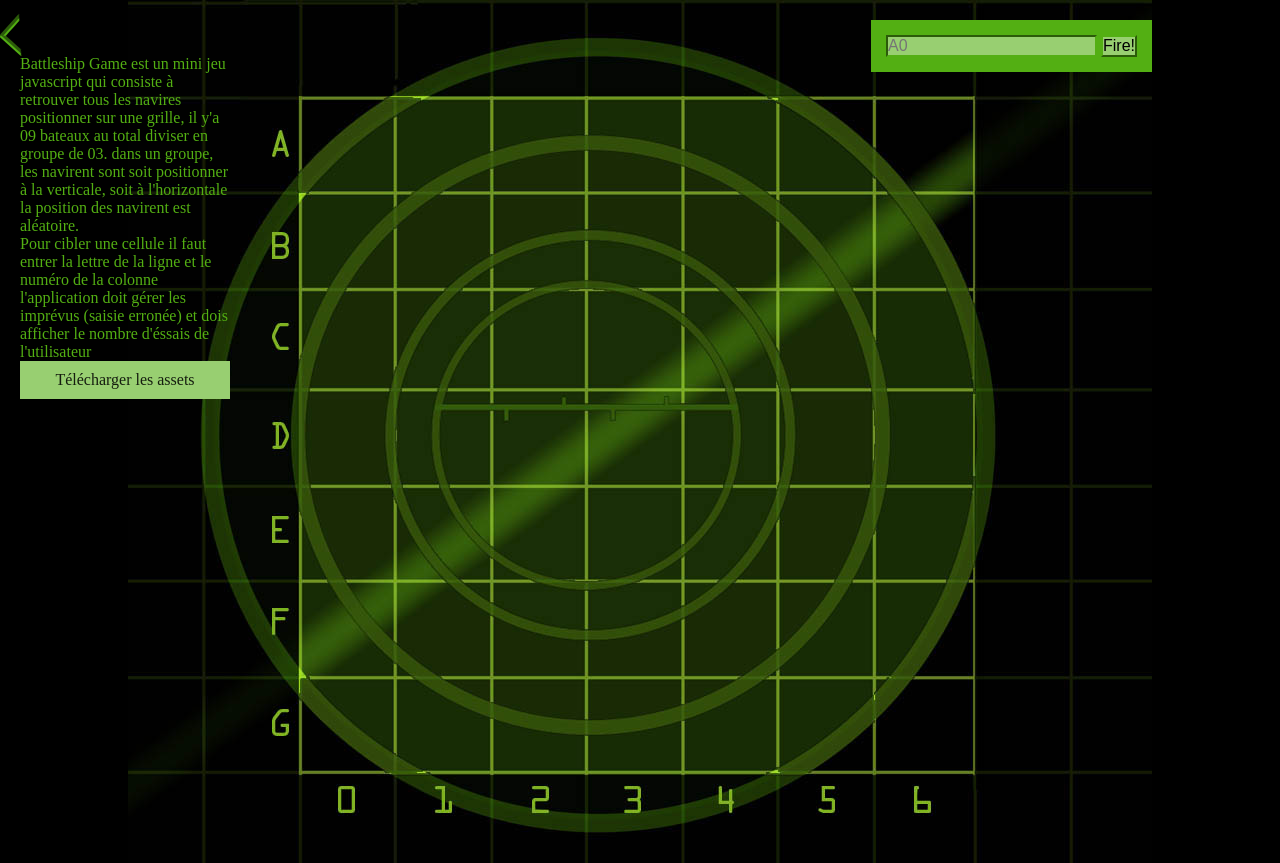
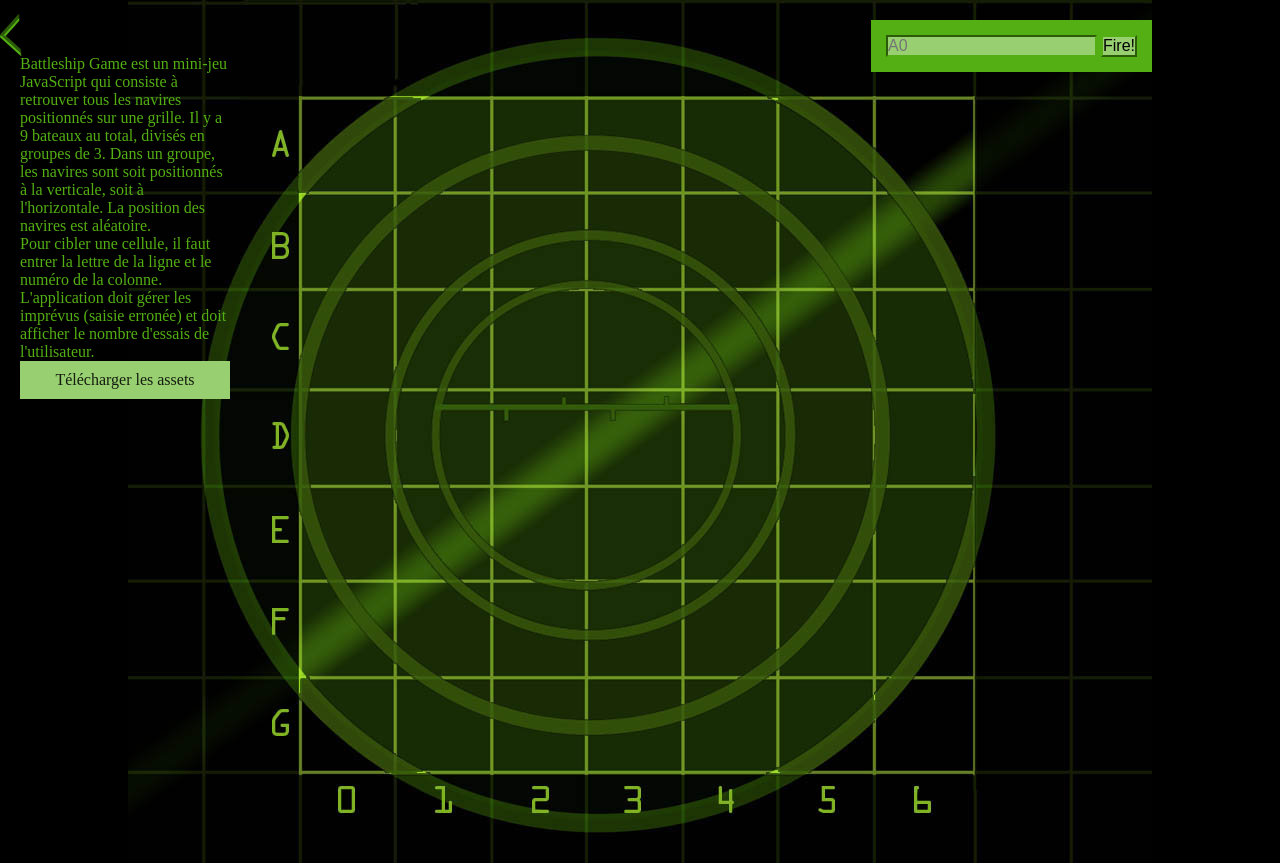
Before and after one commit to AlbertK-Dev/battleship-game-js-demo-by-anaykulkami, a plain HTML site: page index.html in a window 1280 px wide. Drawn offline with Linux system fonts and the light colour scheme.

Commit message:
docs(info): best french

```diff
--- a/index.html
+++ b/index.html
@@ -14,14 +14,8 @@
     </div>
         <div id="info" class="active">
 
-                <p>Battleship Game est un mini jeu javascript qui consiste à retrouver tous les navires
-                positionner sur une grille, il y'a 09 bateaux au total diviser en groupe de 03. dans un groupe,
-                les navirent sont soit positionner à la verticale, soit à l'horizontale
-                la position des navirent est aléatoire. </p>
-                <p>Pour cibler une cellule il faut entrer la lettre de la ligne et le numéro de la colonne
-                    l'application doit gérer les imprévus (saisie erronée) et dois afficher le nombre
-                    d'éssais de l'utilisateur
-                </p>
+                <p>Battleship Game est un mini-jeu JavaScript qui consiste à retrouver tous les navires positionnés sur une grille. Il y a 9 bateaux au total, divisés en groupes de 3. Dans un groupe, les navires sont soit positionnés à la verticale, soit à l'horizontale. La position des navires est aléatoire.</p>
+                <p> Pour cibler une cellule, il faut entrer la lettre de la ligne et le numéro de la colonne. L'application doit gérer les imprévus (saisie erronée) et doit afficher le nombre d'essais de l'utilisateur.</p>
                 <a download="Battleship_Game_Images.zip" href="./assets.zip">Télécharger les assets</a>
 
 
```
